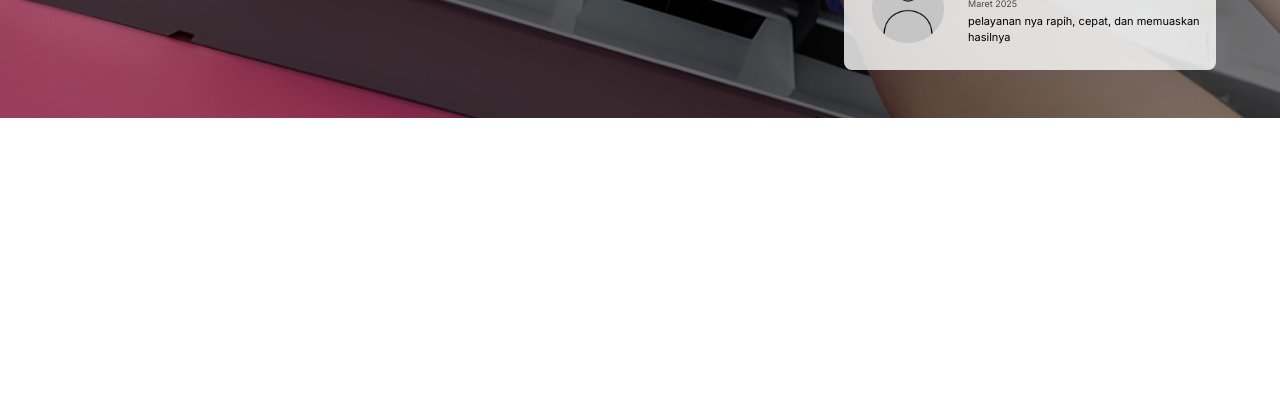
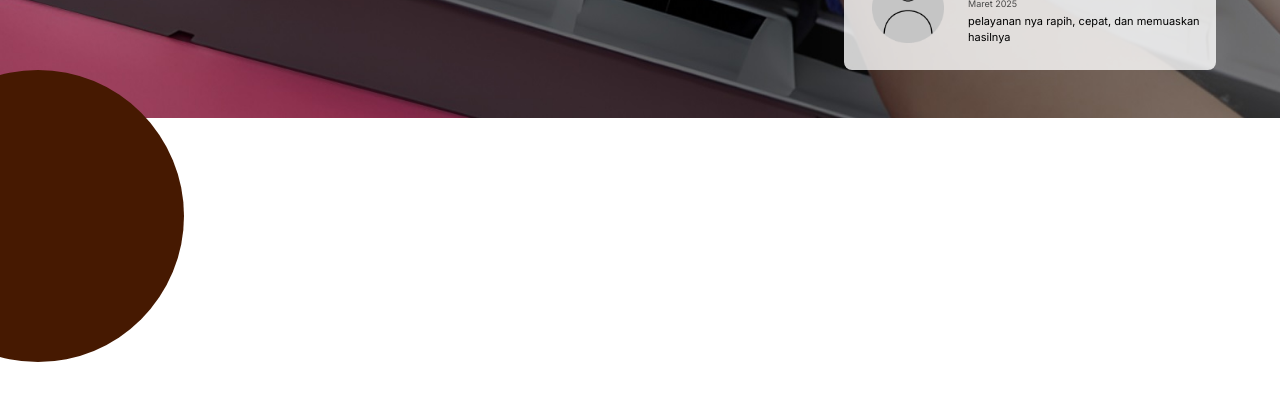
Before and after one commit to rawracli/putraservice-frontend, a React (Vite) app: page / in a window 1280 px wide. Shown: the part 682-1082 px from the top of the page. Before the commit the page ends 800 px from the top, so only its background shows below. Built offline with nearby package versions, Linux system fonts and the light colour scheme.

Commit message:
Add structure for 2nd sections

```diff
--- a/src/App.jsx
+++ b/src/App.jsx
@@ -34,6 +34,11 @@ function App() {
           </div>
         </div>
       </div>
+      <div className="min-h-screen flex flex-col relative">
+        <div className="h-[292px] w-[292px] rounded-full bg-amber-950 absolute -left-27 -top-12"></div>
+        <div></div>
+        <div className="flex"></div>
+      </div>
     </div>
   );
 }
```
